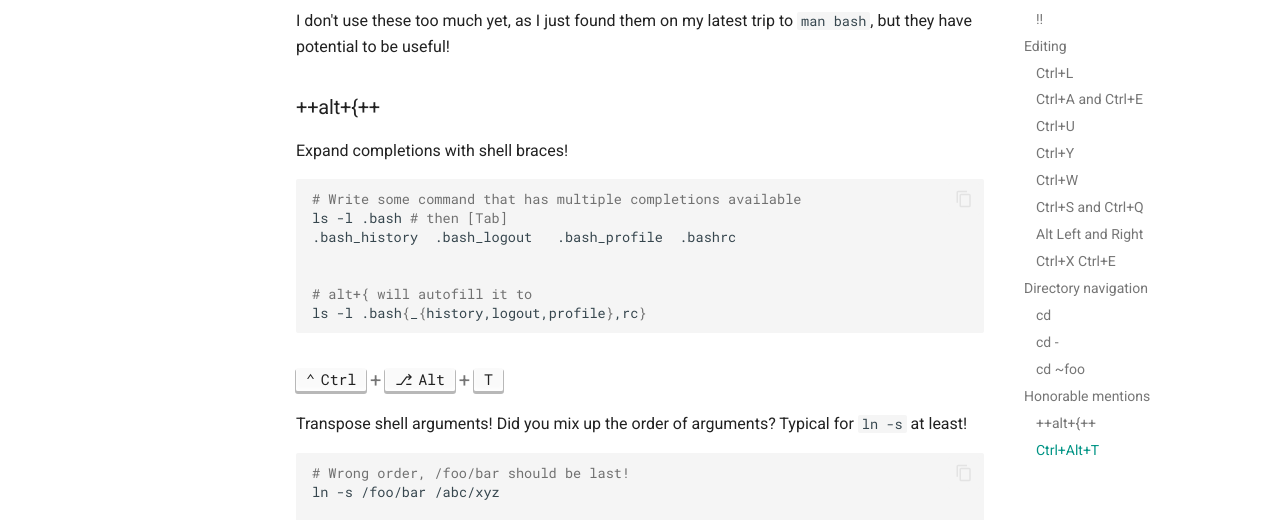
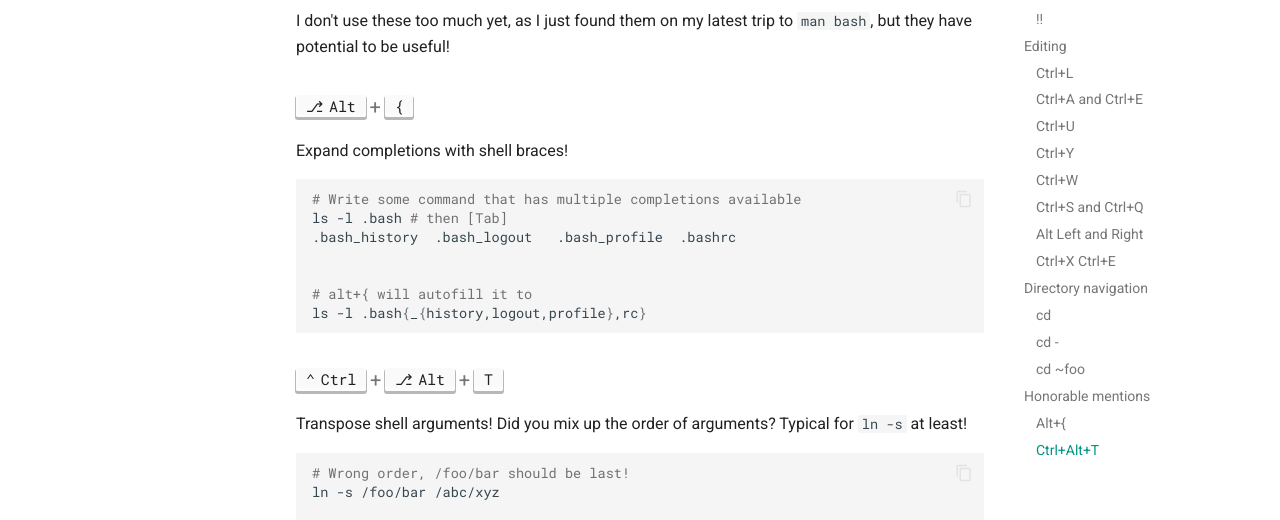
Before and after one commit to oveee92/oveee92.github.io, an MkDocs documentation site: the page built from docs/bash_hotkeys.md, in a window 1280 px wide and 900 px high, scrolled down 5852 px. Shown: the part 224-744 px from the top of the window. Built offline with MkDocs 1.6.1 and Material for MkDocs 9.7.7, drawn with Linux system fonts in a browser that asks for light colours; part of the change alters nothing that is shown.

```diff
--- a/docs/bash_hotkeys.md
+++ b/docs/bash_hotkeys.md
@@ -259,7 +259,7 @@ don't know where the home folder is.
 
 I don't use these too much yet, as I just found them on my latest trip to `man bash`, but they have potential to be useful!
 
-### ++alt+{++
+### ++alt+brace-left++
 
 Expand completions with shell braces!
 
```
